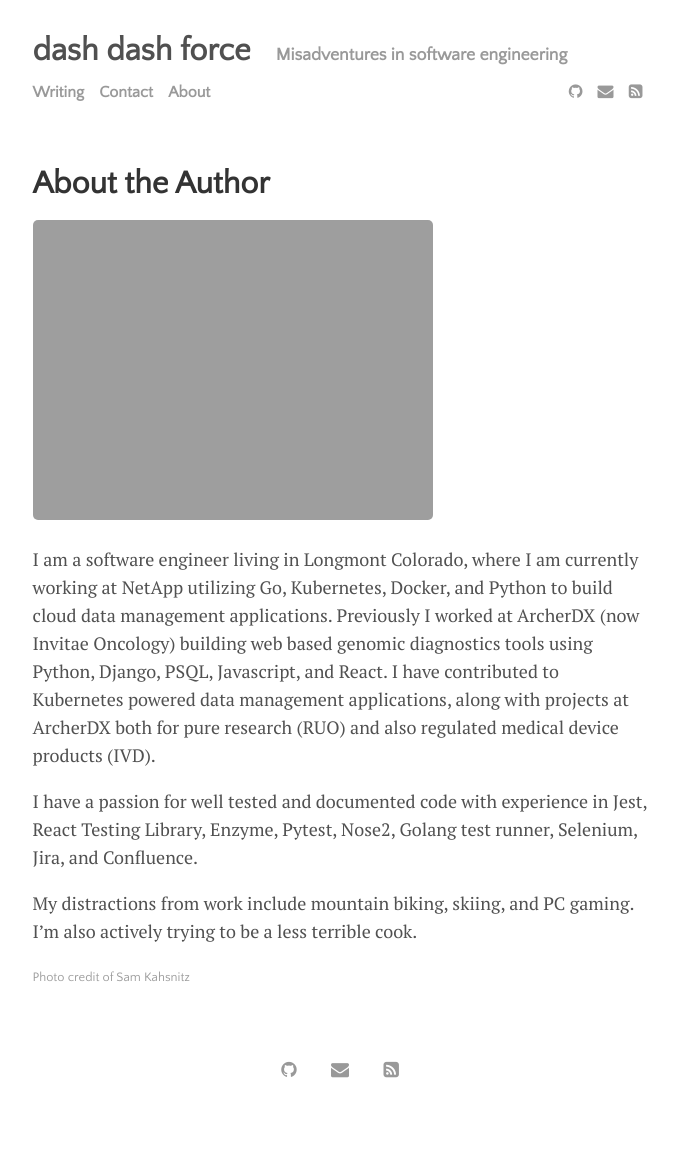
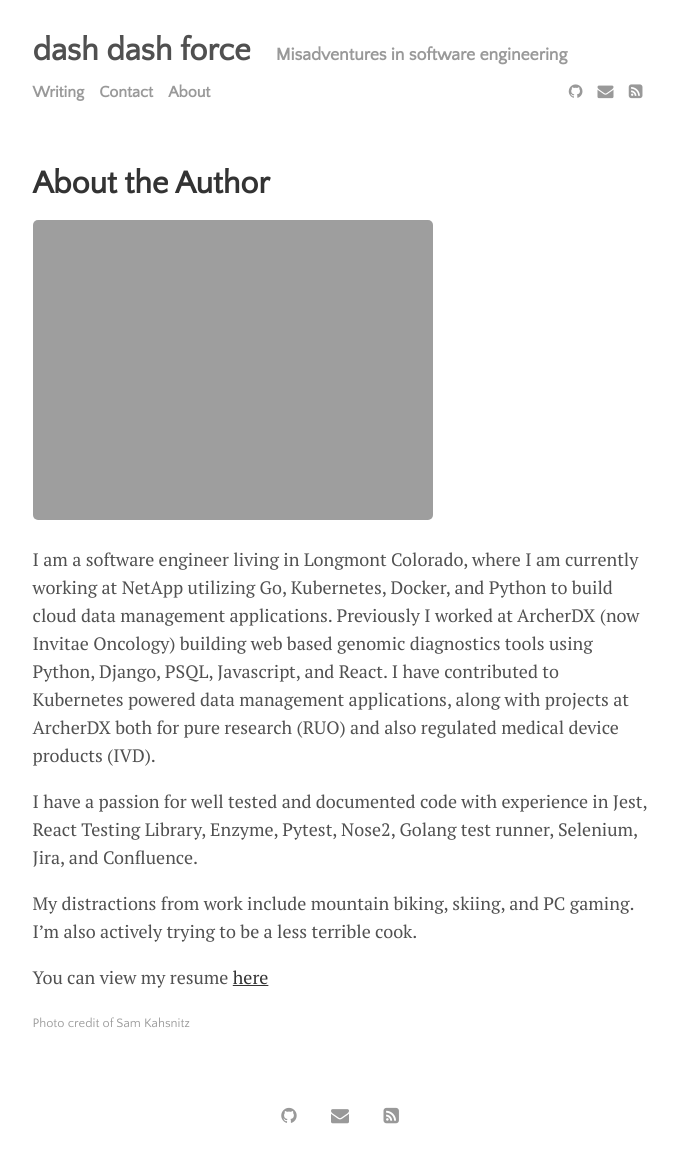
Before and after one commit to RM-Terrell/RM-Terrell.github.io, a Jekyll site: the page built from menu/about.md, in a window 1280 px wide. Shown: the whole page, without its empty margins (300-978 px from the left). Built offline with Jekyll 4.4.1, drawn with Linux system fonts in a browser that asks for light colours; before the commit the page ends 1116 px from its top, so only the background shows below that.

Commit message:
about page

```diff
--- a/menu/about.md
+++ b/menu/about.md
@@ -3,7 +3,7 @@ layout: page
 title: "About the Author"
 author: "RM Terrell"
 photo_credit: "Sam Kahsnitz"
-image: st_george_mtb.jpg
+image: est.jpg
 ---
 
 I am a software engineer living in Longmont Colorado, where I am currently working at NetApp utilizing Go, Kubernetes, Docker, and Python to build cloud data management applications. Previously I worked at ArcherDX (now Invitae Oncology) building web based genomic diagnostics tools using Python, Django, PSQL, Javascript, and React. I have contributed to Kubernetes powered data management applications, along with projects at ArcherDX both for pure research (RUO) and also regulated medical device products (IVD).
@@ -11,3 +11,5 @@ I am a software engineer living in Longmont Colorado, where I am currently worki
 I have a passion for well tested and documented code with experience in Jest, React Testing Library, Enzyme, Pytest, Nose2, Golang test runner, Selenium, Jira, and Confluence.
 
 My distractions from work include mountain biking, skiing, and PC gaming. I'm also actively trying to be a less terrible cook.
+
+You can view my resume [here](https://docs.google.com/document/d/e/2PACX-1vRixKLISPrUfk8sviId31BwFuy1U-CLvKBhIMU-jb8U4Ms_wgF-BIFgy0Z_hL5D8hAltf2IPu3azc_P/pub)
```
Also changed, not shown: 1 other file.
